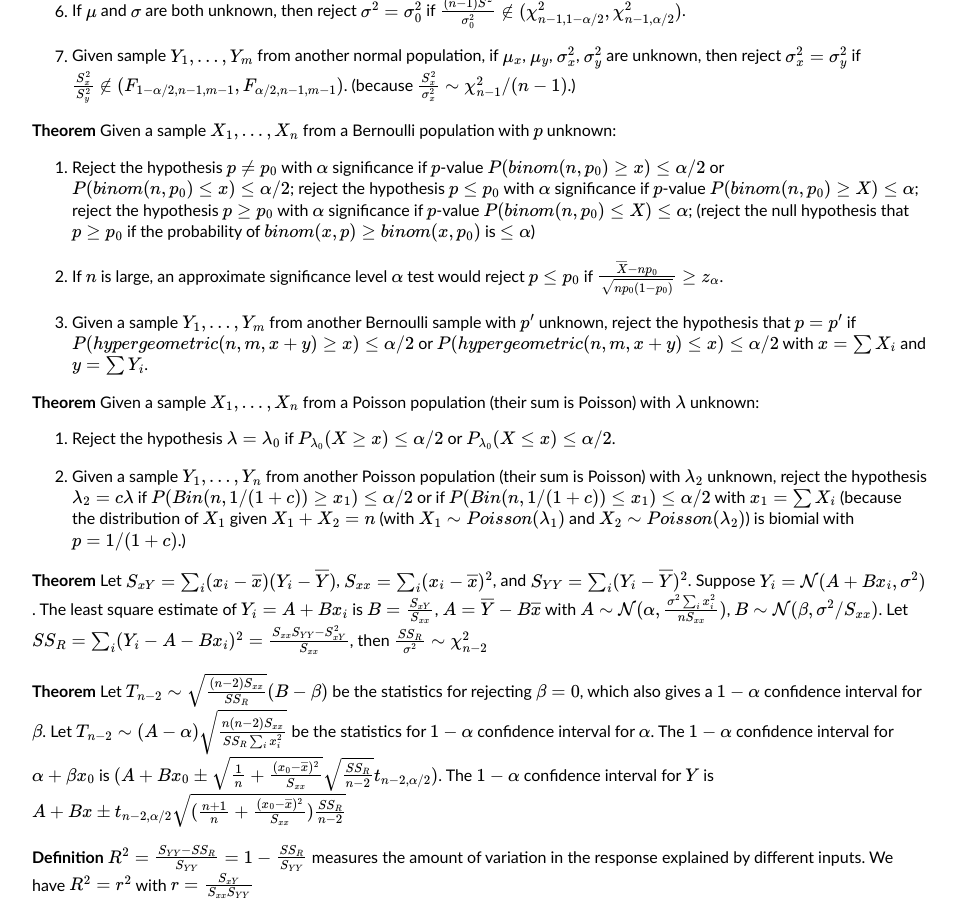
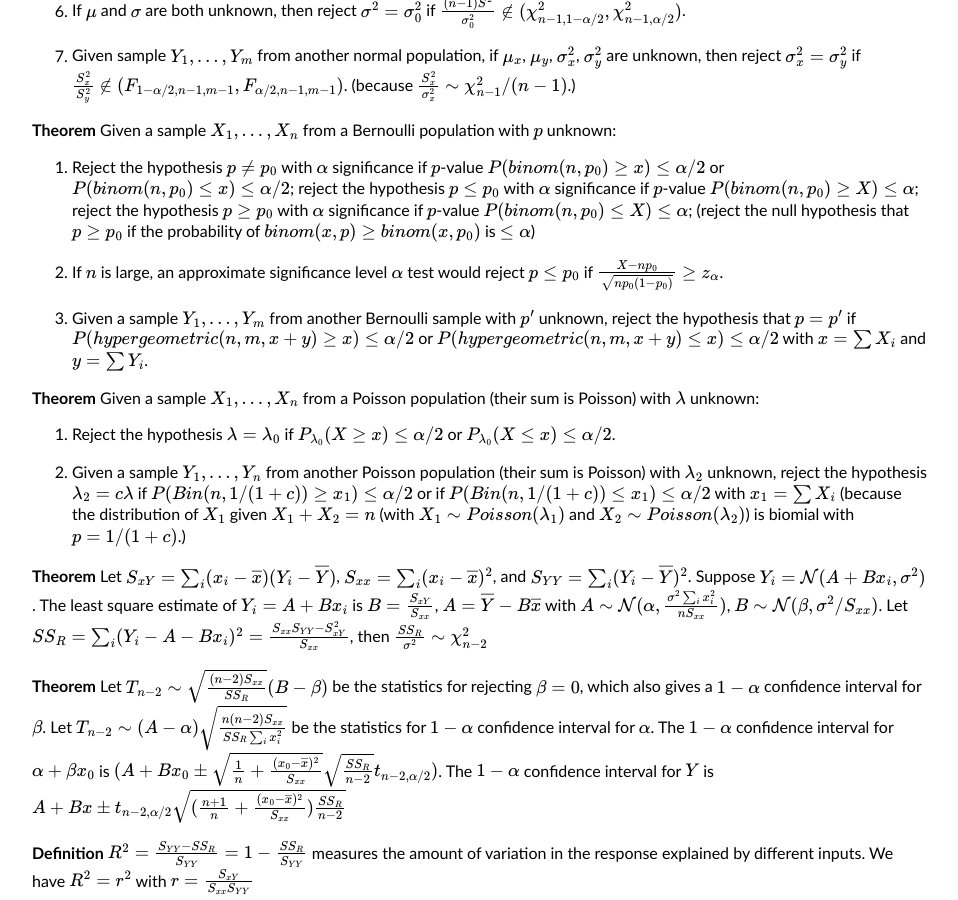
Before and after one commit to henryzhang11/questions-I-have, a Jekyll site: the page built from _posts/2023-08-20-probability-theory-review.md, in a window 1280 px wide and 900 px high, scrolled down 6161 px. Shown: the whole window, without its empty margins (160-1118 px from the left). Built offline with Jekyll 4.4.1, drawn with Linux system fonts in a browser that asks for light colours; formulas are drawn with MathJax 3.

Commit message:
Update 2023-08-20-probability-theory-review.md

```diff
--- a/_posts/2023-08-20-probability-theory-review.md
+++ b/_posts/2023-08-20-probability-theory-review.md
@@ -160,7 +160,7 @@ title: "probability theory review"
 
 1. Reject the hypothesis $p\neq p_0$ with $\alpha$ significance if $p$-value $P(binom(n,p_0)\geq x)\leq \alpha/2$ or $P(binom(n,p_0)\leq x)\leq \alpha/2$; reject the hypothesis $p\leq p_0$ with $\alpha$ significance if $p$-value $P(binom(n,p_0)\geq X)\leq \alpha$; reject the hypothesis $p\geq p_0$ with $\alpha$ significance if $p$-value $P(binom(n,p_0)\leq  X)\leq \alpha$; (reject the null hypothesis that $p\geq p_0$ if the probability of $binom(x,p)\geq binom(x,p_0)$ is $\leq \alpha$)
 
-2. If $n$ is large, an approximate significance level $\alpha$ test would reject $p\leq p_0$ if $\frac{\overline{X}-np_0}{\sqrt{np_0(1-p_0)}}\geq z_\alpha$.
+2. If $n$ is large, an approximate significance level $\alpha$ test would reject $p\leq p_0$ if $\frac{X-np_0}{\sqrt{np_0(1-p_0)}}\geq z_\alpha$.
 
 3. Given a sample $Y_1,...,Y_m$ from another Bernoulli sample with $p'$ unknown, reject the hypothesis that $p=p'$ if $P(hypergeometric(n,m,x+y)\geq x)\leq \alpha/2$ or $P(hypergeometric(n,m,x+y)\leq x)\leq\alpha/2$ with $x=\sum X_i$ and $y=\sum Y_i$.
 
```
